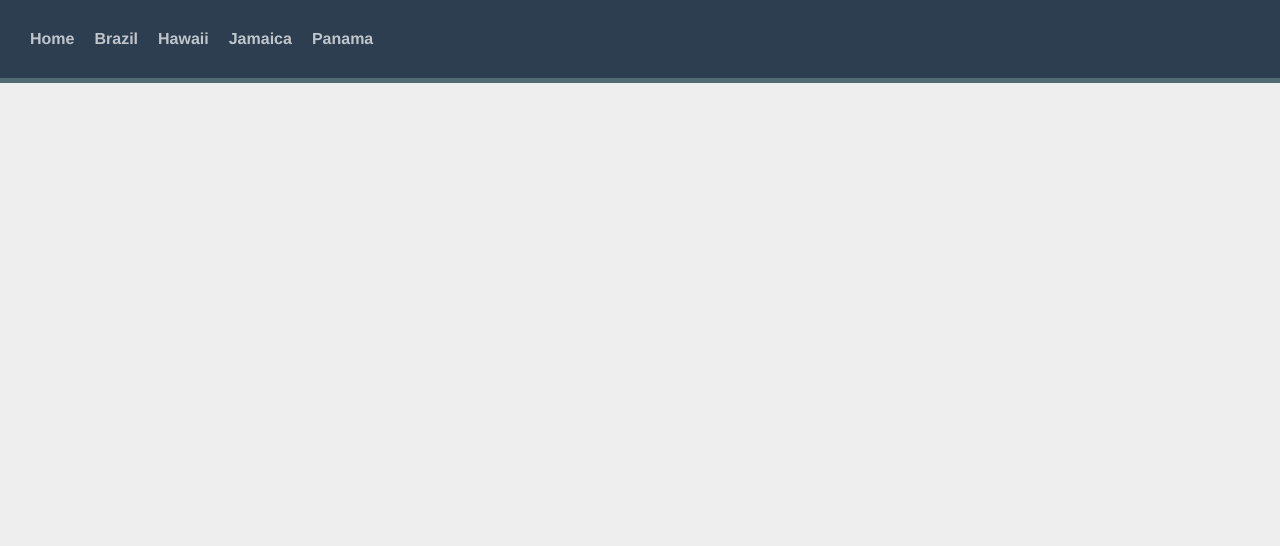
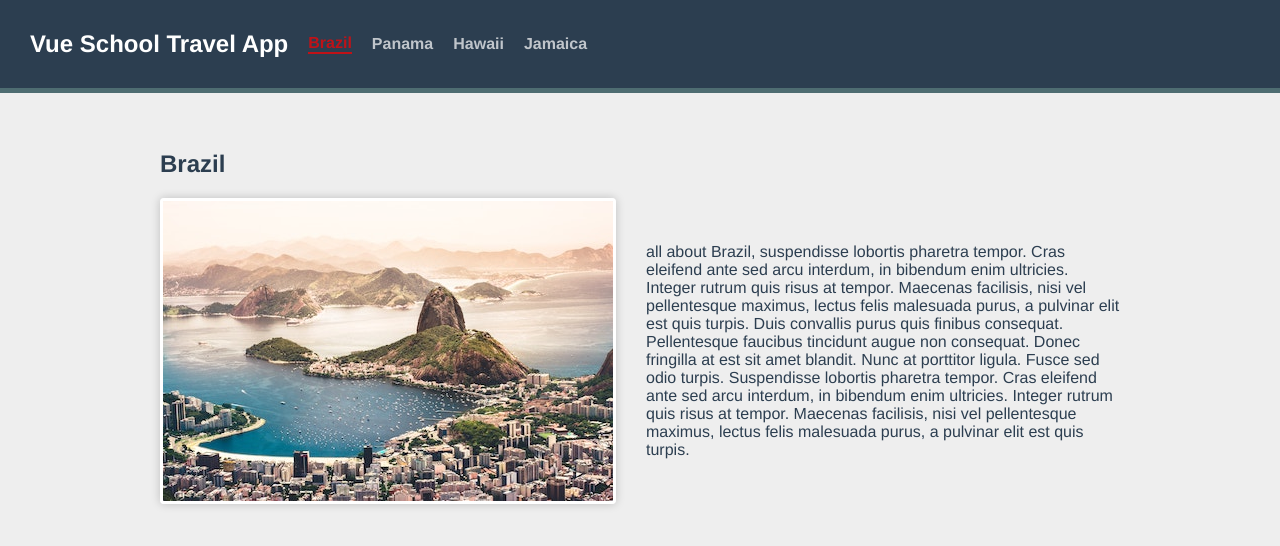
Before and after one commit to ponzaa555/vue-school, a Vue app: page /destinations/1/brazil in a window 1280 px wide. Shown: the top 546 px of the page. Built offline with nearby package versions, Linux system fonts and the light colour scheme.

Commit message:
- Change static code to dynamic - use second params

```diff
--- a/src/components/TheNavigation.vue
+++ b/src/components/TheNavigation.vue
@@ -1,12 +1,25 @@
 <template>
     <div id="nav">
-    <router-link to="/">Home</router-link>
-    <router-link to="/brazil">Brazil</router-link>
-    <router-link to="/hawaii">Hawaii</router-link>
-    <router-link to="/jamaica">Jamaica</router-link>
-    <router-link to="/panama">Panama</router-link>
+    <router-link id="logo" to="/">Vue School Travel App</router-link>
+    <router-link
+        v-for="des in destinations"
+        :key="des.id"
+        :to="{name:'destination.show' , params:{id:des.id , slug:des.slug}}">
+        {{ des.name }}
+    </router-link>
   </div>
 </template>
+
+<script>
+import sourceData from '@/data.json'
+export default {
+    data(){
+        return {
+            destinations:sourceData.destinations
+        }
+    }
+}
+</script>
 
 <style lang="css">
     #nav .vue-school-active-link{
--- a/src/router/index.ts
+++ b/src/router/index.ts
@@ -6,11 +6,7 @@
 
 const routes = [
     {path:'/',name:'Home',component:Home},
-    {path:'/brazil',name:'brazil', component: () =>import('@/views/Brazil.vue')},
-    {path:'/hawaii',name:'hawaii', component: () =>import('@/views/Hawaii.vue')},
-    {path:'/jamaica',name:'jamaica', component: () =>import('@/views/Jamaica.vue')},
-    {path:'/panama',name:'panama', component: () =>import('@/views/Panama.vue')},
-    {path:'/destinations/:id' ,name: 'destination.show' , component: () => import('@/views/DestinationShow.vue')}
+    {path:'/destinations/:id/:slug' ,name: 'destination.show' , component: () => import('@/views/DestinationShow.vue')}
 ]
 
 const router = createRouter({
--- a/src/views/About.vue
+++ /dev/null
@@ -1,5 +0,0 @@
-<template>
-    <div class="about">
-        <h1>About</h1>
-    </div>
-</template>
--- a/src/views/Brazil.vue
+++ /dev/null
@@ -1,5 +0,0 @@
-<template>
-    <div class="brazil">
-        <h1>Brazil</h1>
-    </div>
-</template>
--- a/src/views/Hawaii.vue
+++ /dev/null
@@ -1,5 +0,0 @@
-<template>
-    <div class="hawaii">
-        <h1>Hawaii</h1>
-    </div>
-</template>
--- a/src/views/Home.vue
+++ b/src/views/Home.vue
@@ -5,7 +5,7 @@
             <router-link
                 v-for="destiantion in destiantions"
                 :key="destiantion.id"
-                :to="{name:'destination.show',params:{id:destiantion.id}}"
+                :to="{name:'destination.show',params:{id:destiantion.id , slug:destiantion.slug}}"
             >
             <h2>{{ destiantion.name }}</h2>
             <img :src="`/images/${destiantion.image}`" :alt="destiantion.name"/>
--- a/src/views/Jamaica.vue
+++ /dev/null
@@ -1,5 +0,0 @@
-<template>
-    <div class="jamaica">
-        <h1>Jamaica</h1>
-    </div>
-</template>
--- a/src/views/Panama.vue
+++ /dev/null
@@ -1,5 +0,0 @@
-<template>
-    <div class="panama">
-        <h1>Panama</h1>
-    </div>
-</template>
```
